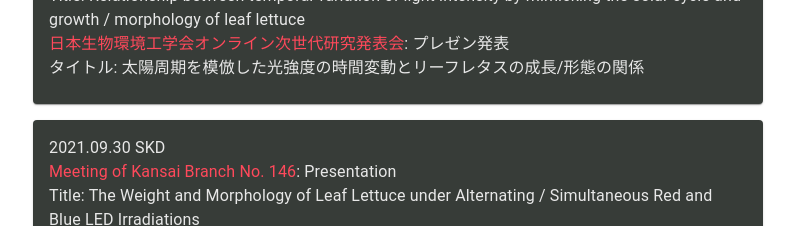
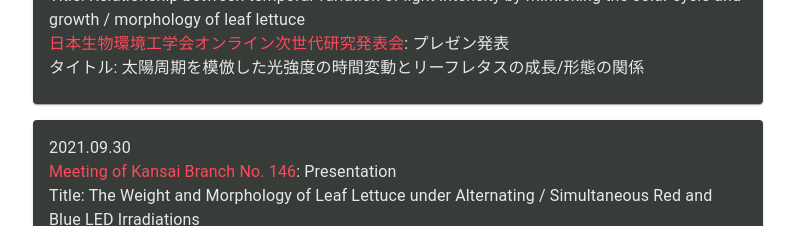
Before and after one commit to masukai/portfolio, a React (Create React App) app: page / in a window 1280 px wide. Shown: the part 1220-1446 px from the top of the page, without its empty margins (242-1037 px from the left). Built offline with nearby package versions, Linux system fonts and the light colour scheme.

Commit message:
20210930_update

```diff
--- a/src/components/Achievements.tsx
+++ b/src/components/Achievements.tsx
@@ -58,7 +58,7 @@
           <Card className={classes.root}>
             <CardContent>
               <Typography variant='body1'>
-                2021.09.30 SKD
+                2021.09.30
               </Typography>
               <Typography color='inherit'>
                 <Link href='http://www.kansai.j-sam.org/conference/index.php' className={classes.maincolor} target="_blank">
```
